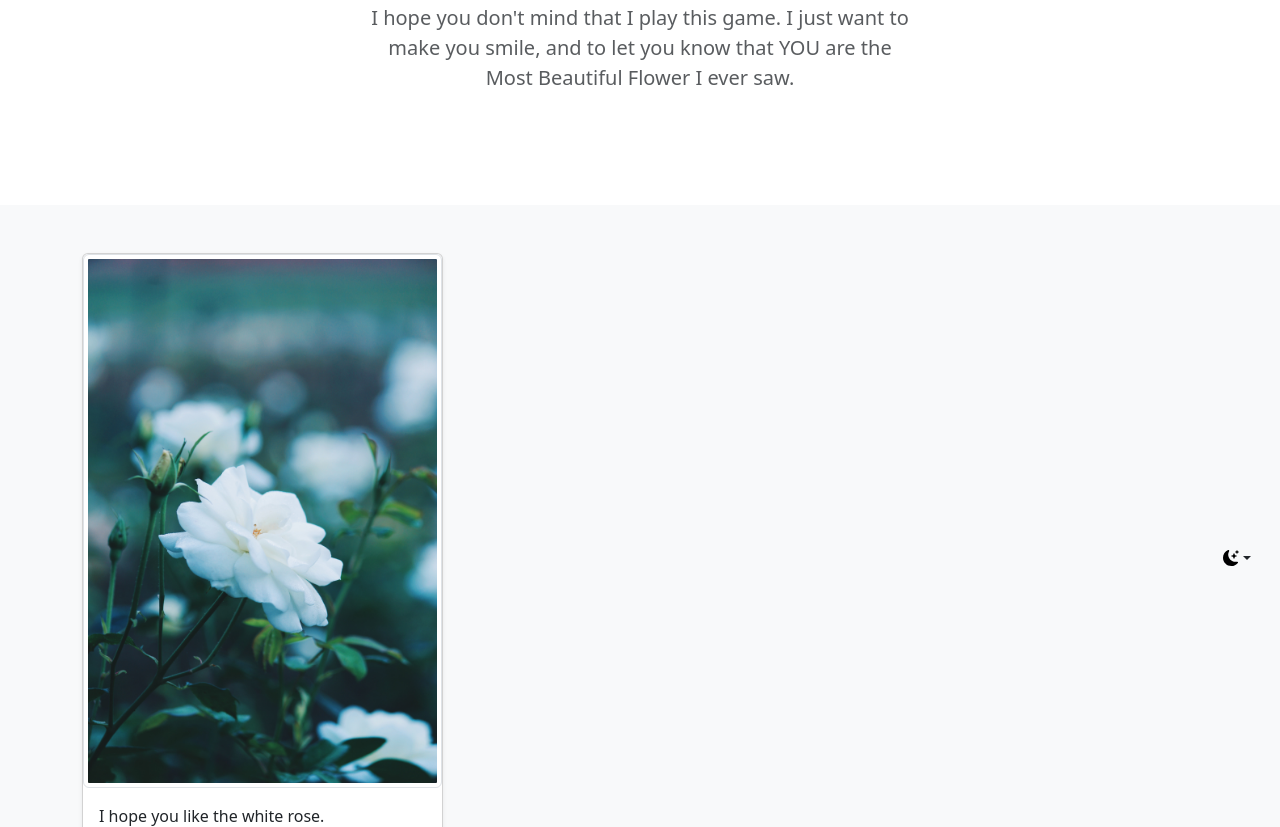
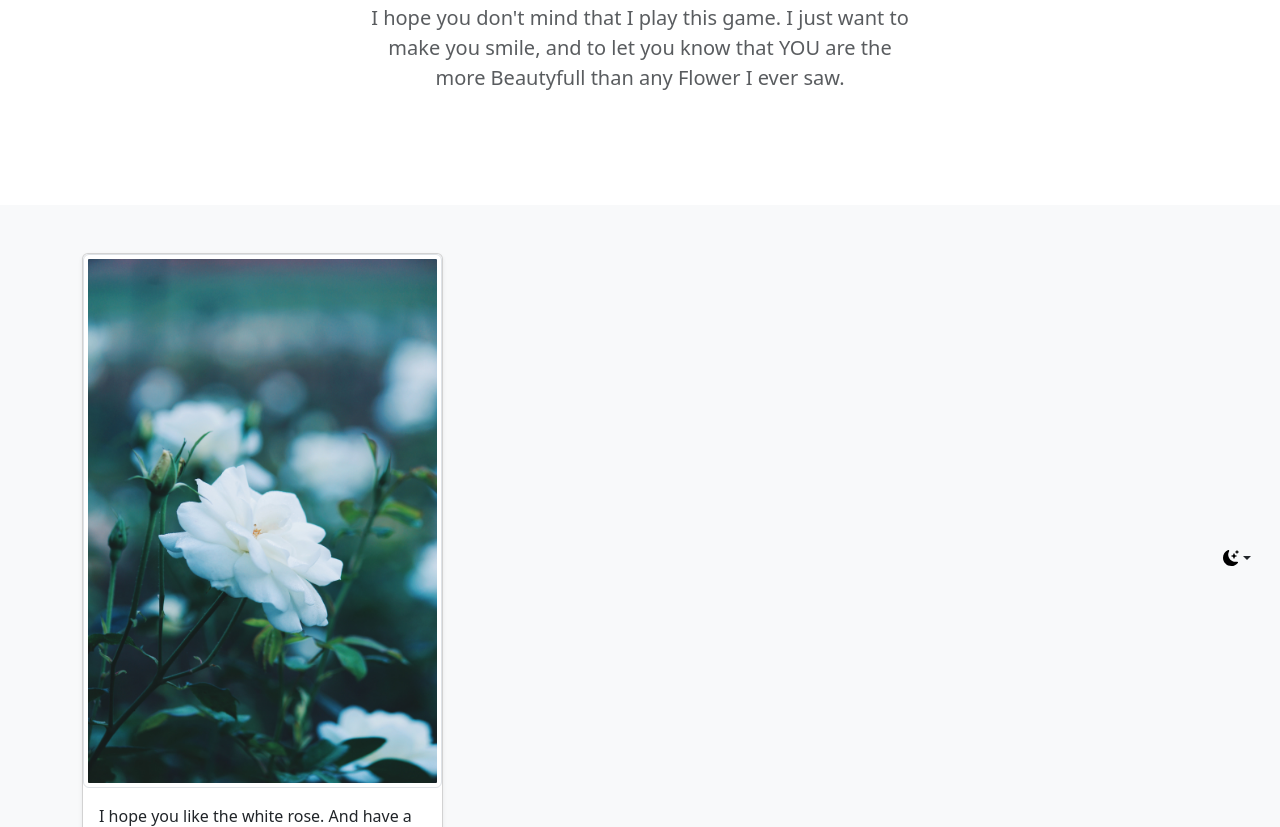
Before and after one commit to I-am-Tommmy/flower, a plain HTML site: page index.html in a window 1280 px wide. Shown: the part 205-1032 px from the top of the page. Drawn offline with nearby package versions, Linux system fonts and the light colour scheme.

Commit message:
Update index.html

```diff
--- a/index.html
+++ b/index.html
@@ -129,7 +129,7 @@
                 <div class="col-lg-6 col-md-8 mx-auto">
                     <h1 class="fw-light">A Flower a Day</h1>
                     <p class="lead text-body-secondary">I hope you don't mind that I play this game. I just want to
-                        make you smile, and to let you know that YOU are the Most Beautiful Flower I ever saw. </p>
+                        make you smile, and to let you know that YOU are the more Beautyfull than any Flower I ever saw. </p>
 
                 </div>
             </div>
@@ -146,7 +146,7 @@
                                 <img src="./assets/pexels-ravi-sharma-7558153.jpg" class="img-fluid img-thumbnail" alt="...">
                               </picture>
                             <div class="card-body">
-                                <p class="card-text">I hope you like the white rose. </p>
+                                <p class="card-text">I hope you like the white rose. And have a nice Weekend. </p>
                                 <div class="d-flex justify-content-between align-items-center">
 
                                 </div>
```
